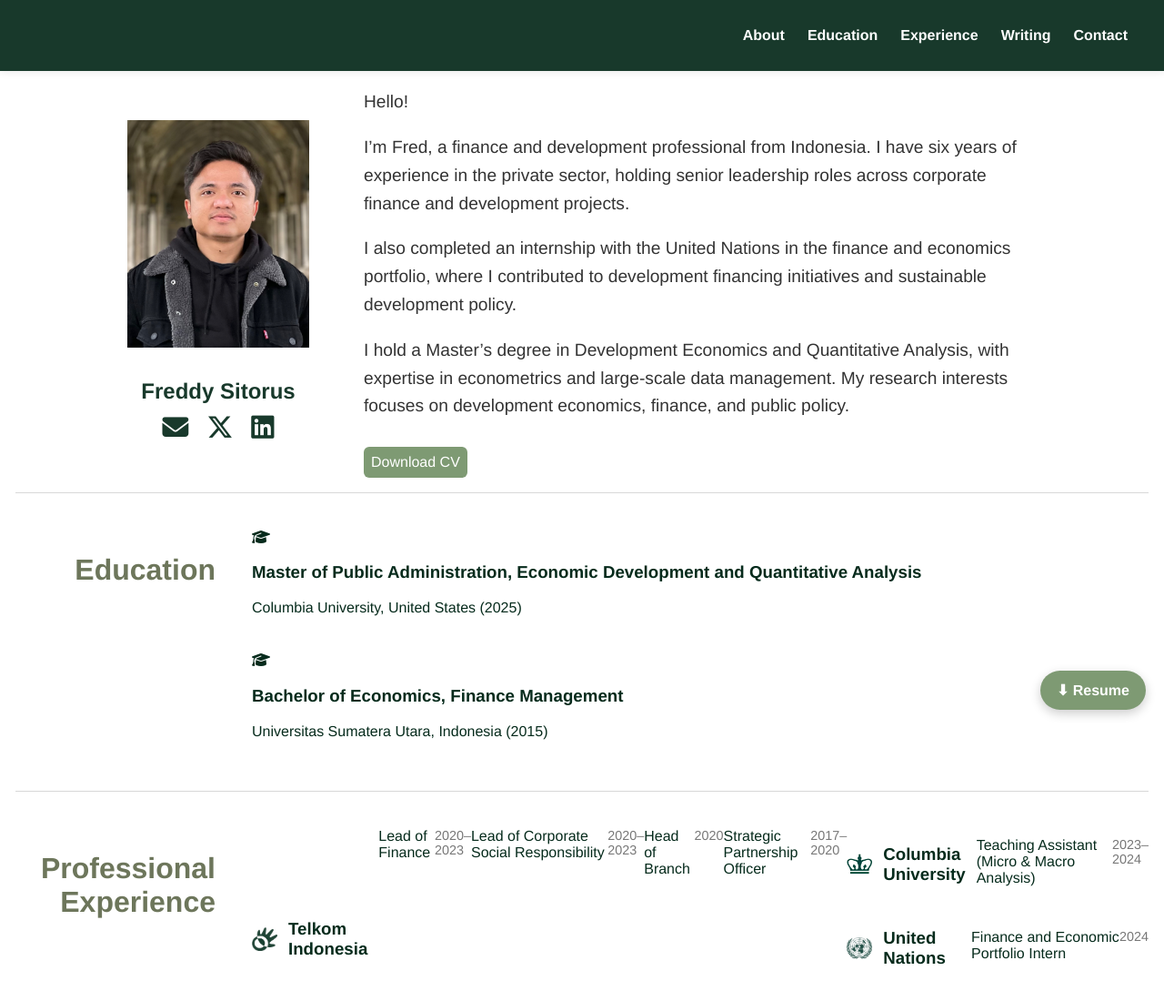
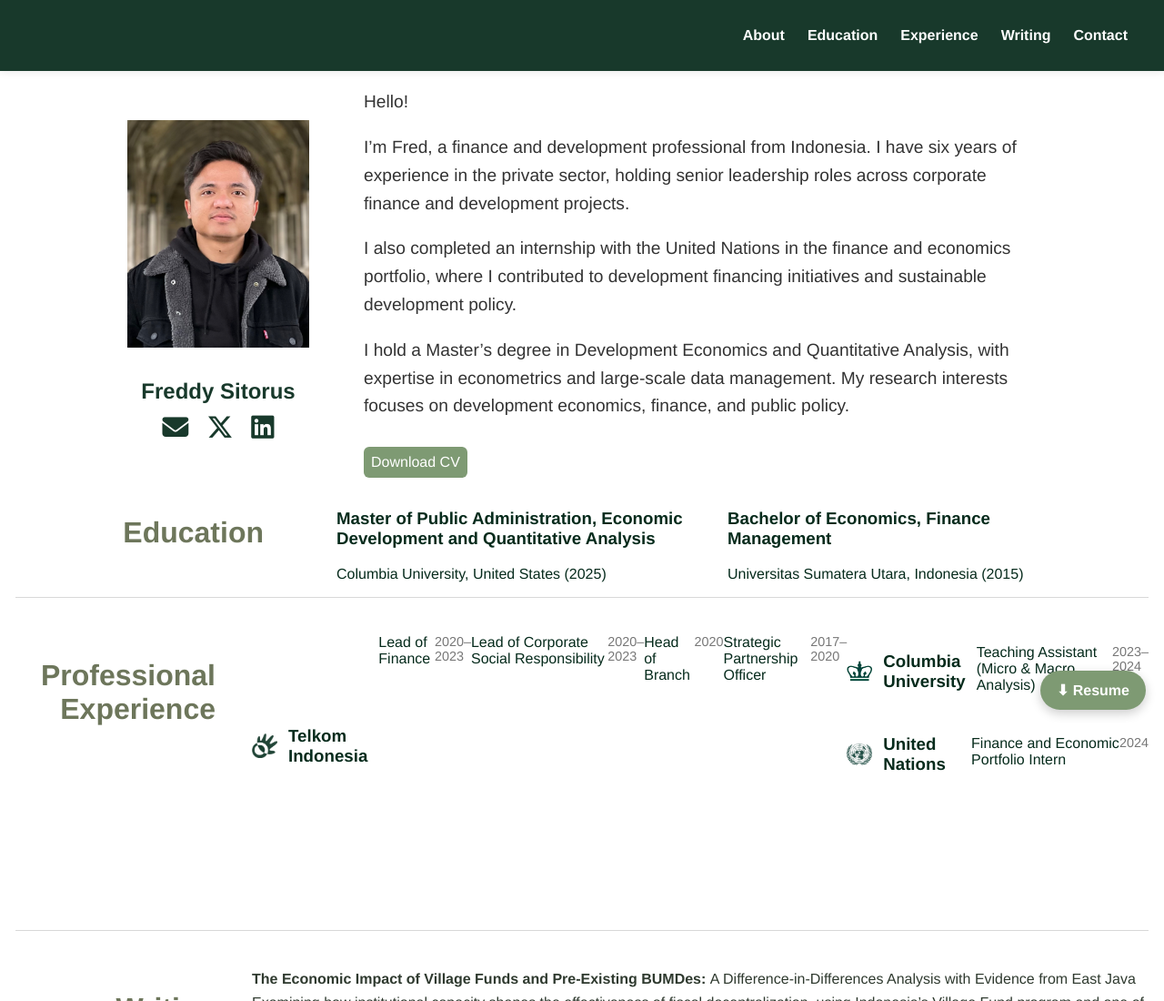
Before and after one commit to freddysitorus/freddysitorus.github.io, a plain HTML site: page index.html in a window 1280 px wide. Shown: the top 1100 px of the page at 91% size. Drawn offline with Linux system fonts and the light colour scheme.

Commit message:
Update index.html

```diff
--- a/index.html
+++ b/index.html
@@ -319,34 +319,23 @@
 
     <!-- Education -->
         <section class="section" id="education">
-  <div class="resume-section">
-    <div class="section-title">
-      <h2>Education</h2>
+<div class="content-container">
+  <div class="content-left">
+    <h1>Education</h1>
   </div>
 
-    <div class="section-content education-items">
+  <div class="education-items">
     <div class="edu-item">
-        <div class="edu-header">
-          <i class="fa-solid fa-graduation-cap"></i>
-          <div>
  <h3>Master of Public Administration, Economic Development and Quantitative Analysis</h3>
             <p>Columbia University, United States (2025)</p>
     </div>
-        </div>
-      </div>
 
     <div class="edu-item">
-        <div class="edu-header">
-          <i class="fa-solid fa-graduation-cap"></i>
-          <div>
  <h3>Bachelor of Economics, Finance Management</h3>
             <p>Universitas Sumatera Utara, Indonesia (2015)</p>
     </div>
   </div>
 </div>
-    </div>
-  </div>
-</section>
 
         <!-- Experience -->
    <section class="section" id="experience">
```
Lines whose indentation alone changed are shown as unchanged.
